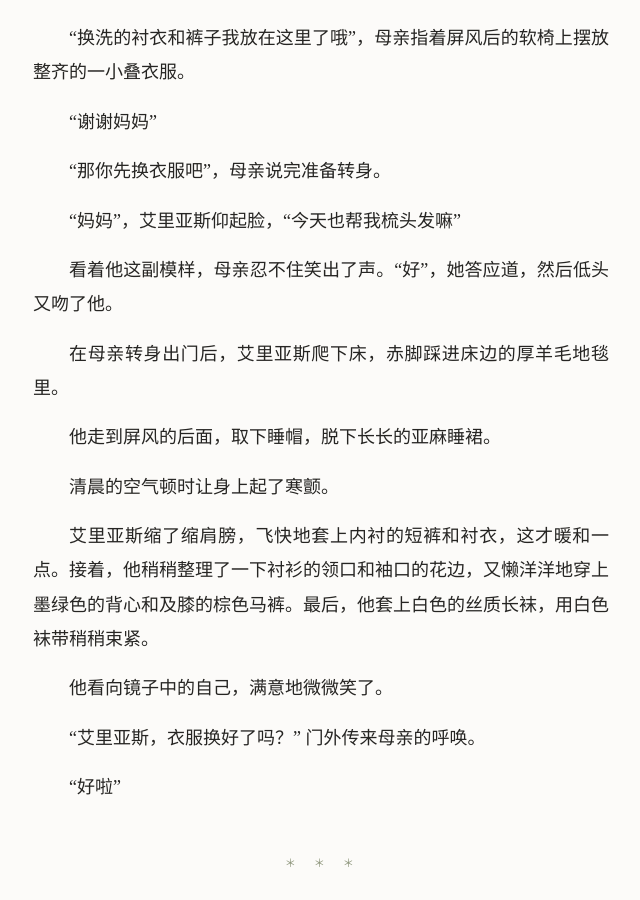
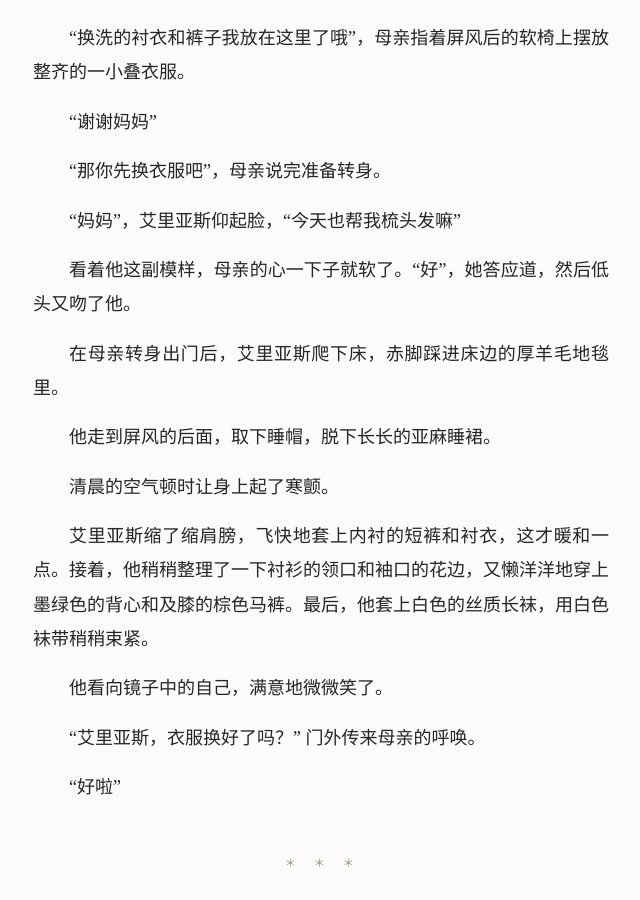
Before and after one commit to kxxx55500/kxxx55500.github.io, a Jekyll site: the page built from _works/short-01-morning.md, in a window 1280 px wide and 900 px high, scrolled down 616 px. Shown: the whole window, without its empty margins (319-959 px from the left). Built offline with Jekyll 4.4.1, drawn with Linux system fonts in a browser that asks for light colours; some web fonts are replaced.

Commit message:
修改 作品：short-01-morning

```diff
--- a/_works/short-01-morning.md
+++ b/_works/short-01-morning.md
@@ -26,7 +26,7 @@ published: true
 
 “妈妈”，艾里亚斯仰起脸，“今天也帮我梳头发嘛”
 
-看着他这副模样，母亲忍不住笑出了声。“好”，她答应道，然后低头又吻了他。
+看着他这副模样，母亲的心一下子就软了。“好”，她答应道，然后低头又吻了他。
 
 在母亲转身出门后，艾里亚斯爬下床，赤脚踩进床边的厚羊毛地毯里。
 
```
